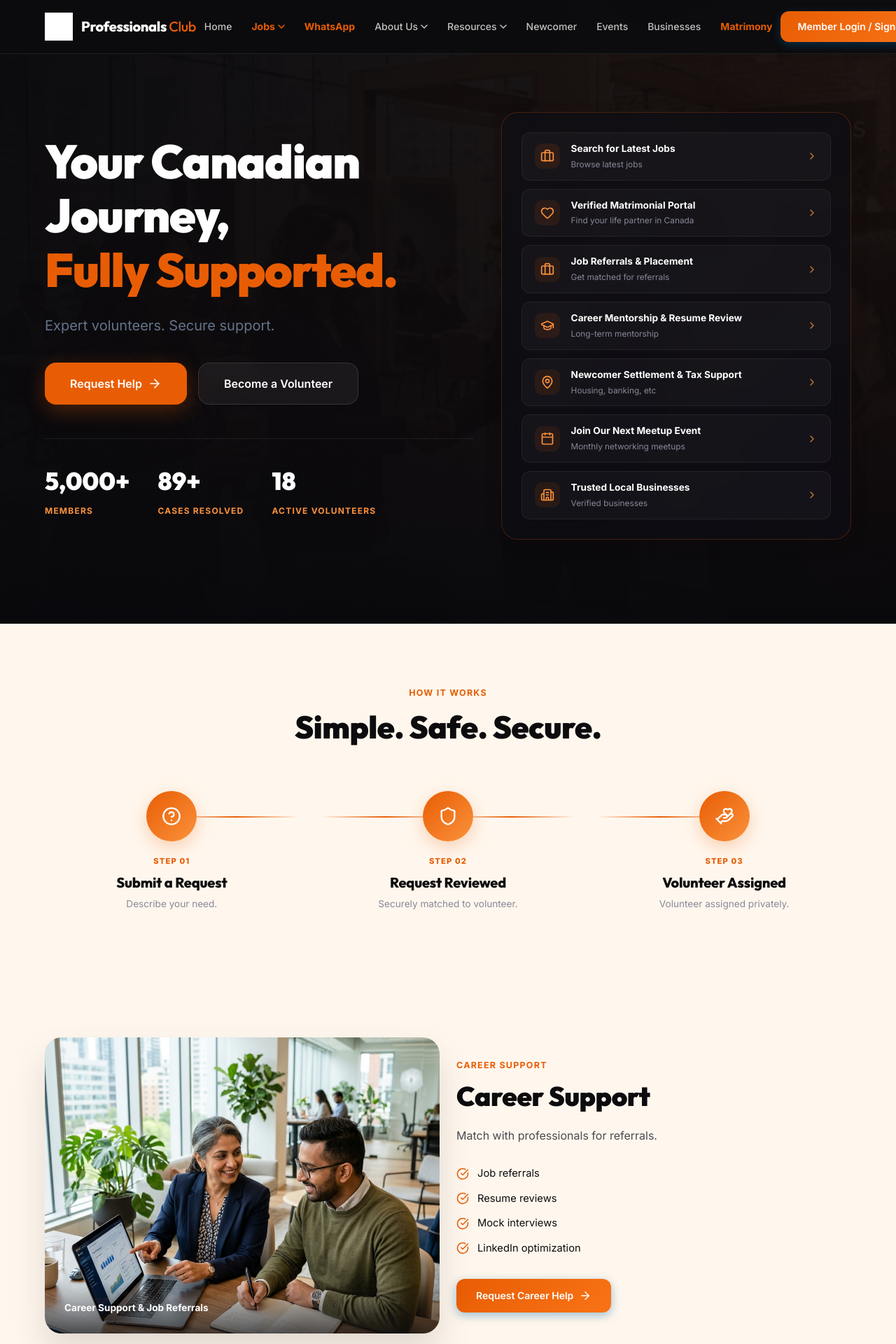
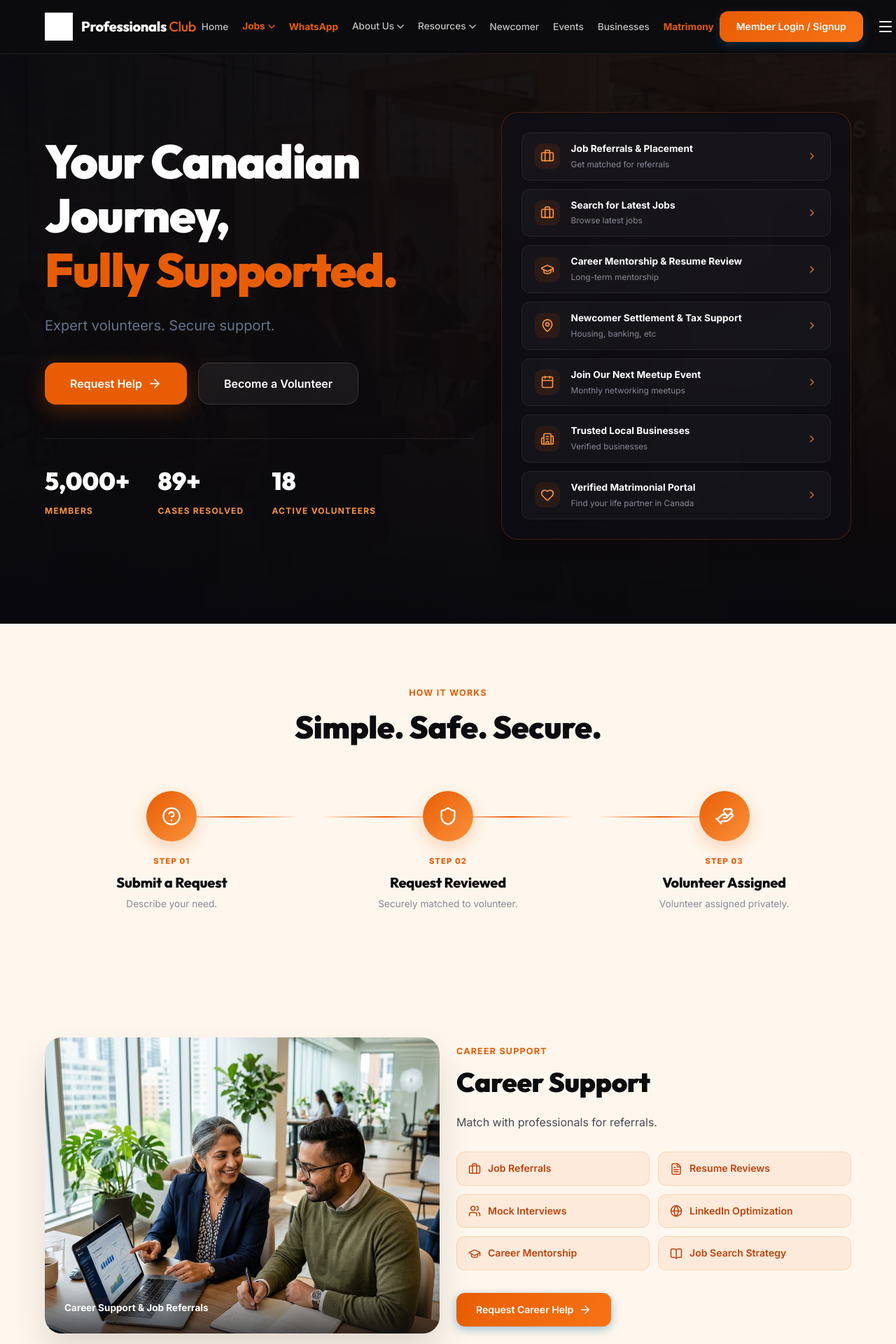
Before and after one commit to uditguptaca/professionalsclub, a Next.js app: page / in a window 1280 px wide. Shown: the top 1920 px of the page at 70% size. Built offline with nearby package versions, Linux system fonts and the light colour scheme; no server answers; the database is empty.

Commit message:
Fix homepage and business directory layouts, contrast, list ordering, and responsive navbar

```diff
--- a/src/app/globals.css
+++ b/src/app/globals.css
@@ -561,6 +561,13 @@ select.input { appearance: auto; }
   padding: var(--space-2);
 }
 
+@media (max-width: 1350px) {
+  .navbar-links a {
+    padding: var(--space-2) var(--space-2);
+    font-size: 0.85rem;
+  }
+}
+
 @media (max-width: 1200px) {
   .navbar-links {
     display: none;
--- a/src/app/page.tsx
+++ b/src/app/page.tsx
@@ -66,13 +66,13 @@ export default function Home() {
             gap: 12
           }}>
             {[
+              { icon: <Briefcase size={20} />, title: 'Job Referrals & Placement', desc: 'Get matched for referrals', color: 'var(--primary-500)', href: '/portal/signup' },
               { icon: <Briefcase size={20} />, title: 'Search for Latest Jobs', desc: 'Browse latest jobs', color: 'var(--primary-600)', href: '/jobs' },
-              { icon: <Heart size={20} />, title: 'Verified Matrimonial Portal', desc: 'Find your life partner in Canada', color: 'var(--primary-600)', href: '/matrimony' },
-              { icon: <Briefcase size={20} />, title: 'Job Referrals & Placement', desc: 'Get matched for referrals', color: 'var(--primary-500)', href: '/portal/signup' },
               { icon: <GraduationCap size={20} />, title: 'Career Mentorship & Resume Review', desc: 'Long-term mentorship', color: 'var(--primary-600)', href: '/portal/signup' },
               { icon: <MapPin size={20} />, title: 'Newcomer Settlement & Tax Support', desc: 'Housing, banking, etc', color: 'var(--accent-600)', href: '/settlement' },
               { icon: <Calendar size={20} />, title: 'Join Our Next Meetup Event', desc: 'Monthly networking meetups', color: 'var(--primary-500)', href: '/events' },
               { icon: <Building2 size={20} />, title: 'Trusted Local Businesses', desc: 'Verified businesses', color: 'var(--primary-600)', href: '/businesses' },
+              { icon: <Heart size={20} />, title: 'Verified Matrimonial Portal', desc: 'Find your life partner in Canada', color: 'var(--primary-600)', href: '/matrimony' },
             ].map((item, i) => (
                 <Link href={item.href || '#'} key={i} style={{ display: 'flex', alignItems: 'center', gap: 16, padding: '12px 18px', borderRadius: 12, background: 'rgba(255,255,255,0.03)', border: '1px solid rgba(255,255,255,0.06)', transition: 'all 0.2s', cursor: 'pointer', textDecoration: 'none' }} className="hero-feature-card">
                   <div style={{ width: 36, height: 36, borderRadius: 10, background: 'rgba(232, 93, 4, 0.1)', display: 'flex', alignItems: 'center', justifyContent: 'center', color: 'var(--primary-400)', flexShrink: 0 }}>
@@ -136,12 +136,18 @@ export default function Home() {
               <p style={{ fontSize: '1rem', color: 'var(--text-secondary)', lineHeight: 1.8, marginBottom: 28 }}>
                 Match with professionals for referrals.
               </p>
-              <div style={{ display: 'flex', flexDirection: 'column', gap: 12, marginBottom: 32 }}>
-                {['Job referrals', 'Resume reviews', 'Mock interviews', 'LinkedIn optimization'].map((item, i) => (
-                  <div key={i} style={{ display: 'flex', alignItems: 'center', gap: 12, fontSize: '0.92rem' }}>
-                    <CheckCircle size={18} style={{ color: 'var(--primary-600)', flexShrink: 0 }} />
-                    <span style={{ color: 'var(--text-primary)' }}>{item}</span>
-                  </div>
+              <div className="mobile-stack-2" style={{ display: 'grid', gridTemplateColumns: '1fr 1fr', gap: 12, marginBottom: 32 }}>
+                {[
+                  { label: 'Job Referrals', icon: <Briefcase size={18} /> },
+                  { label: 'Resume Reviews', icon: <FileText size={18} /> },
+                  { label: 'Mock Interviews', icon: <Users size={18} /> },
+                  { label: 'LinkedIn Optimization', icon: <Globe size={18} /> },
+                  { label: 'Career Mentorship', icon: <GraduationCap size={18} /> },
+                  { label: 'Job Search Strategy', icon: <BookOpen size={18} /> },
+                ].map((item, i) => (
+                  <Link href="/portal/auth" key={i} style={{ display: 'flex', alignItems: 'center', gap: 10, padding: '12px 16px', borderRadius: 12, background: 'rgba(232, 93, 4, 0.08)', border: '1px solid rgba(232, 93, 4, 0.15)', fontSize: '0.88rem', fontWeight: 600, color: 'var(--primary-700)', textDecoration: 'none', transition: 'all 0.2s' }} className="hover:-translate-y-1 hover:shadow-md">
+                    <span style={{ display: 'flex', alignItems: 'center' }}>{item.icon}</span> {item.label}
+                  </Link>
                 ))}
               </div>
               <Link href="/portal/auth" className="btn btn-primary" style={{ padding: '14px 28px' }}>
@@ -316,12 +322,18 @@ export default function Home() {
               <p style={{ fontSize: '1rem', color: 'var(--gray-400)', lineHeight: 1.8, marginBottom: 28 }}>
                 Share expertise. Receive case assignments.
               </p>
-              <div style={{ display: 'flex', flexDirection: 'column', gap: 12, marginBottom: 32 }}>
-                {['Choose expertise', 'Set case limit', 'Strict privacy', 'Background screening'].map((item, i) => (
-                  <div key={i} style={{ display: 'flex', alignItems: 'center', gap: 12, fontSize: '0.9rem' }}>
-                    <CheckCircle size={18} style={{ color: 'var(--success-400)', flexShrink: 0 }} />
-                    <span style={{ color: 'var(--text-muted)' }}>{item}</span>
-                  </div>
+              <div className="mobile-stack-2" style={{ display: 'grid', gridTemplateColumns: '1fr 1fr', gap: 12, marginBottom: 32 }}>
+                {[
+                  { label: 'Choose Expertise', icon: <Users size={18} /> },
+                  { label: 'Set Case Limit', icon: <Calendar size={18} /> },
+                  { label: 'Strict Privacy', icon: <Shield size={18} /> },
+                  { label: 'Background Check', icon: <ShieldCheck size={18} /> },
+                  { label: 'Support Newcomers', icon: <HandHeart size={18} /> },
+                  { label: 'Track Impact', icon: <FileText size={18} /> },
+                ].map((item, i) => (
+                  <Link href="/portal/auth" key={i} style={{ display: 'flex', alignItems: 'center', gap: 10, padding: '12px 16px', borderRadius: 12, background: 'rgba(0, 168, 107, 0.12)', border: '1px solid rgba(0, 168, 107, 0.22)', fontSize: '0.88rem', fontWeight: 600, color: 'var(--success-400)', textDecoration: 'none', transition: 'all 0.2s' }} className="hover:-translate-y-1 hover:shadow-md">
+                    <span style={{ display: 'flex', alignItems: 'center', color: 'var(--success-400)' }}>{item.icon}</span> {item.label}
+                  </Link>
                 ))}
               </div>
               <Link href="/portal/auth" className="btn btn-lg btn-success" style={{ padding: '16px 32px' }}>
```
Also changed, not shown: src/app/businesses/page.tsx (+4 -4 lines).
